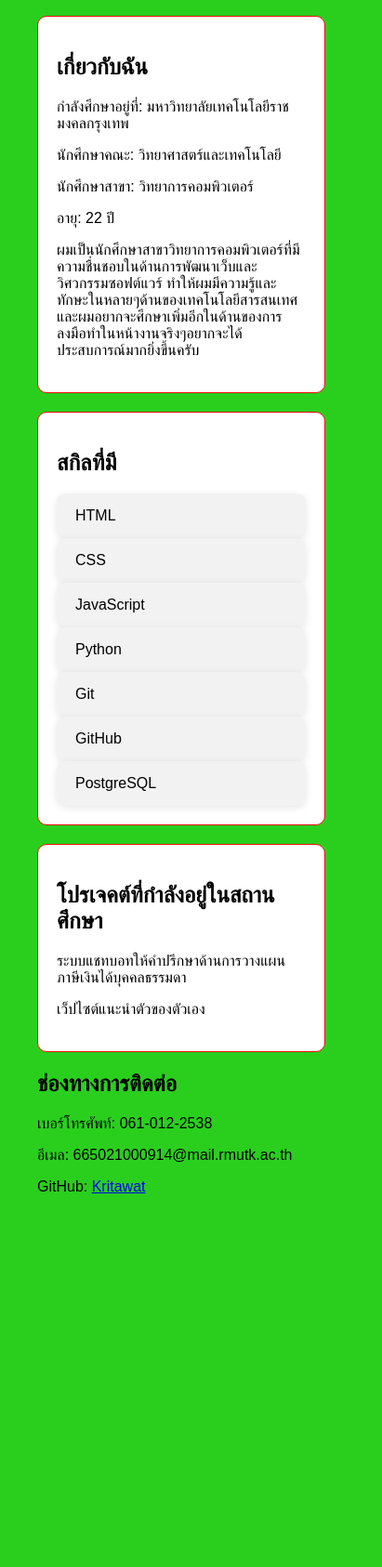
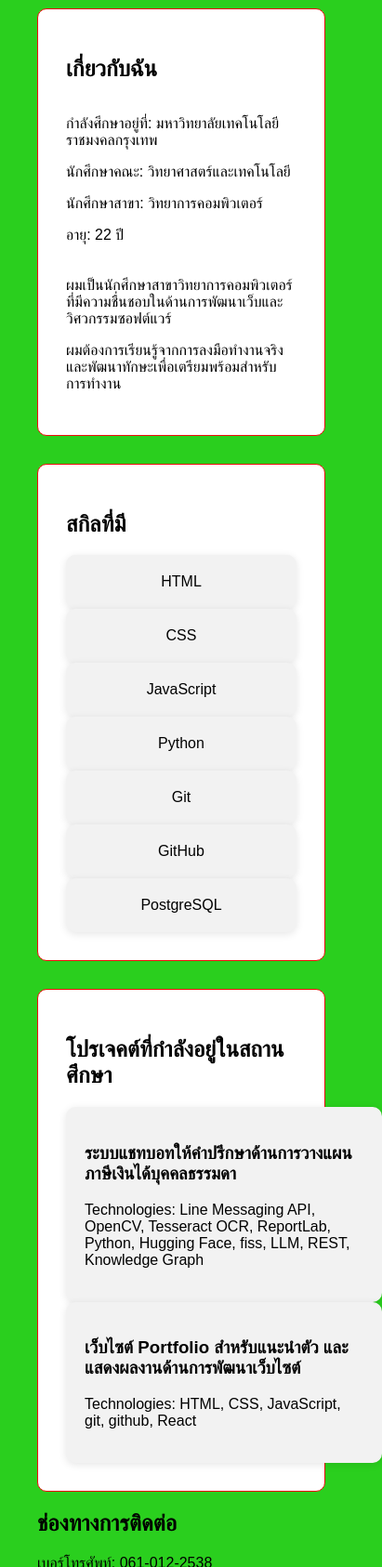
Before and after one commit to PodDuang2004/fullstack-bootcamp, a plain HTML site: page Portfolio/index.html in a window 390 px wide. Shown: the part 314-2000 px from the top of the page at 93% size, 411 px wide, since content can reach past the window. Before the commit the page ends 1640 px from the top, so only its background shows below. Drawn offline with Linux system fonts and the light colour scheme.

Commit message:
แก้ไขcontianerปรับปรุงResponsive

```diff
--- a/Portfolio/index.html
+++ b/Portfolio/index.html
@@ -1,5 +1,5 @@
 <!DOCTYPE html>
-<html lang="en">
+<html lang="th">
 <head>
     <meta charset="UTF-8">
     <meta name="viewport" content="width=device-width, initial-scale=1.0">
@@ -12,7 +12,7 @@
     </div> !-->
 </head>
 <body>
-    //navbar
+    <!--navbar-->
     <nav class="navbar">
         <div class="Logo">Kritawat</div>
         <ul class="nav-links">
@@ -23,18 +23,29 @@
         </ul>
     </nav>
     <header>
+        <!-- Hero Section -->
         <h1>กฤตวัฏ พันธ์ทุมสาร</h1>
-        <h2>Computer Science Student</h2>
+        <h2>นักศึกษาสาขาวิทยาการคอมพิวเตอร์</h2>
         <p>สนใจด้าน web development และ software engineering</p>
     </header>
-    <section>
+    <section id="about">
         <h2>เกี่ยวกับฉัน</h2>
+        <div class="about-content">
+            <div class = "about-info">
         <p>กำลังศึกษาอยู่ที่: มหาวิทยาลัยเทคโนโลยีราชมงคลกรุงเทพ</p>
         <p>นักศึกษาคณะ: วิทยาศาสตร์และเทคโนโลยี</p>
         <p>นักศึกษาสาขา: วิทยาการคอมพิวเตอร์</p>
         <p>อายุ: 22 ปี</p>
-        <p>ผมเป็นนักศึกษาสาขาวิทยาการคอมพิวเตอร์ที่มีความชื่นชอบในด้านการพัฒนาเว็บและวิศวกรรมซอฟต์แวร์ ทำให้ผมมีความรู้และทักษะในหลายๆด้านของเทคโนโลยีสารสนเทศ และผมอยากจะศึกษาเพิ่มอีกในด้านของการลงมือทำในหน้างานจริงๆอยากจะได้ประสบการณ์มากยิ่งขึ้นครับ</p>
+    </div>
+     <div class="about-description"
+        <p>ผมเป็นนักศึกษาสาขาวิทยาการคอมพิวเตอร์
+           ที่มีความชื่นชอบในด้านการพัฒนาเว็บและวิศวกรรมซอฟต์แวร์</p>
+        <p>ผมต้องการเรียนรู้จากการลงมือทำงานจริง
+           และพัฒนาทักษะเพื่อเตรียมพร้อมสำหรับการทำงาน</p>
+     </div>
+    </div>
     </section>
+
     <!--<section>
         <h2>สกิลที่มี</h2>
         <ul>
@@ -62,9 +73,21 @@
 
 <section id="projects">
         <h2>โปรเจคต์ที่กำลังอยู่ในสถานศึกษา</h2>
-        <p>ระบบแชทบอทให้คำปรึกษาด้านการวางแผนภาษีเงินได้บุคคลธรรมดา</p>
-        <p>เว็ปไซต์แนะนำตัวของตัวเอง</p>
-</section>
+        <div class="project-container">
+            <div class="project-card">
+                <h3>ระบบแชทบอทให้คำปรึกษาด้านการวางแผนภาษีเงินได้บุคคลธรรมดา</h3>
+                <p>Technologies:
+                    Line Messaging API, OpenCV, Tesseract OCR, ReportLab, Python,
+                    Hugging Face, fiss, LLM, REST, Knowledge Graph</p>
+            </div>
+            <div class="project-card">
+                <h3>เว็บไซต์ Portfolio สำหรับแนะนำตัว
+                และแสดงผลงานด้านการพัฒนาเว็บไซต์</h3>
+                <p>Technologies:
+                HTML, CSS, JavaScript, git, github, React</p>
+            </div>
+        </div>
+    </section>
 
 
 
--- a/Portfolio/style.css
+++ b/Portfolio/style.css
@@ -11,8 +11,8 @@ header{
 
 section{
     background:white;
-    padding:20px;
-    margin-top:20px;
+    padding:30px;
+    margin-top:30px;
     border-radius:10px;
     border: 1px solid #f10d0d;
 }
@@ -26,6 +26,21 @@ section{
     display: flex;
     flex-direction: column;
 }*/
+.about-content {
+    display: flex;
+    gap: 20px;
+}
+.about-info,.about-description {
+    flex: 1;
+}
+@media(max-width: 768px){
+    .about-content {
+        flex-direction: column;
+    }
+    .projects-container {
+        flex-direction: column;
+    }
+}
 
 .skill{
     display: flex;
@@ -43,15 +58,39 @@ section{
 .skill-card:hover{
     transform: translateY(-5px);
 }
+.skill-card{
+    padding: 20px;
+    min-width: 100px;
+    text-align: center;
+}
 
 @media(max-width: 768px){
     .skills{
         flex-direction: column;
     }
 }
-/* =========================
-   DAY 5 - NAVBAR
-========================= */
+
+.projects-container{
+    display: flex;
+    justify-content: center;
+    gap: 20px;
+    flex-wrap: wrap;
+}
+
+.project-card{
+    flex: 1 ;
+    min-width: 300px;
+    background: #f2f2f2;
+    padding: 20px;
+    border-radius: 10px;
+    box-shadow: 0 2px 8px rgba(0, 0, 0, 0.1);
+    transition: 0.3s;
+}
+
+.project-card:hover{
+    transform: translateY(-5px);
+}
+
 
 .navbar {
     display: flex;
@@ -84,9 +123,7 @@ section{
 }
 
 
-/* =========================
-   DAY 5 - HERO
-========================= */
+
 
 .hero {
     text-align: center;
@@ -102,9 +139,7 @@ section{
 }
 
 
-/* =========================
-   DAY 5 - BUTTON
-========================= */
+
 
 .hero-button {
     display: inline-block;
@@ -125,9 +160,7 @@ section{
 }
 
 
-/* =========================
-   DAY 5 - RESPONSIVE
-========================= */
+
 
 @media (max-width: 768px) {
 
```
